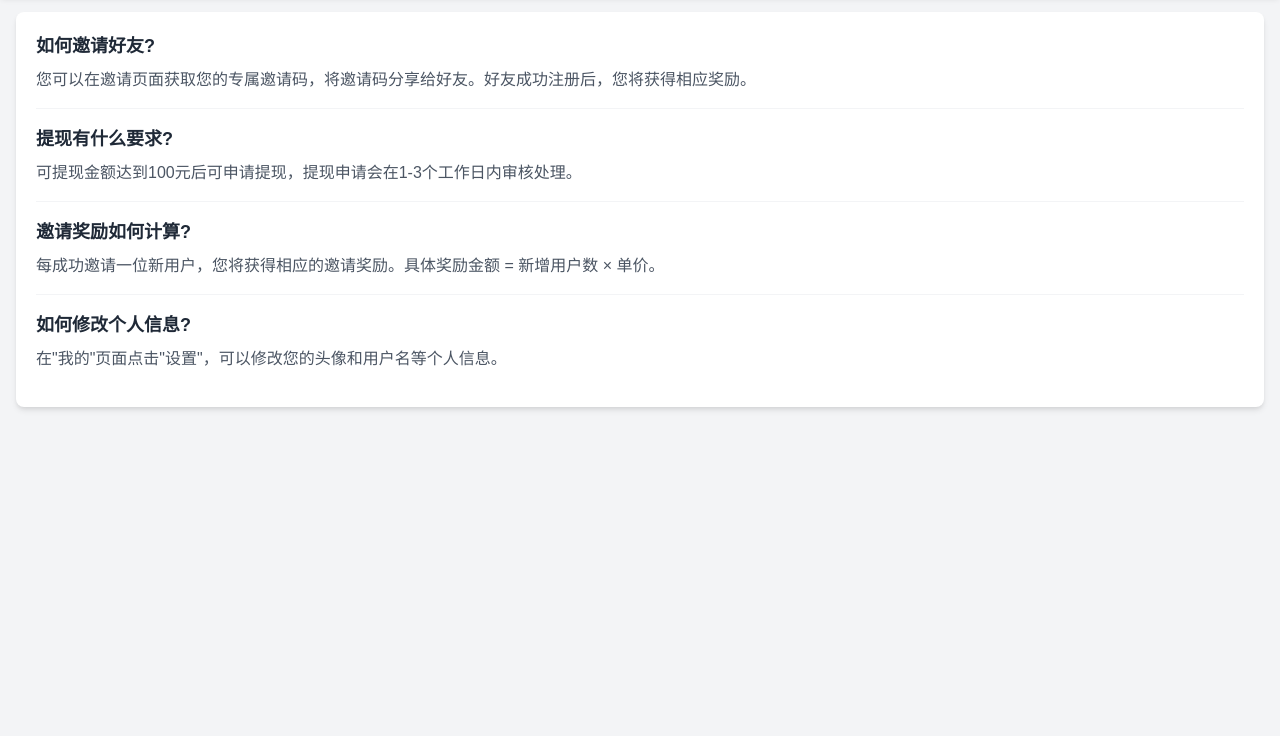
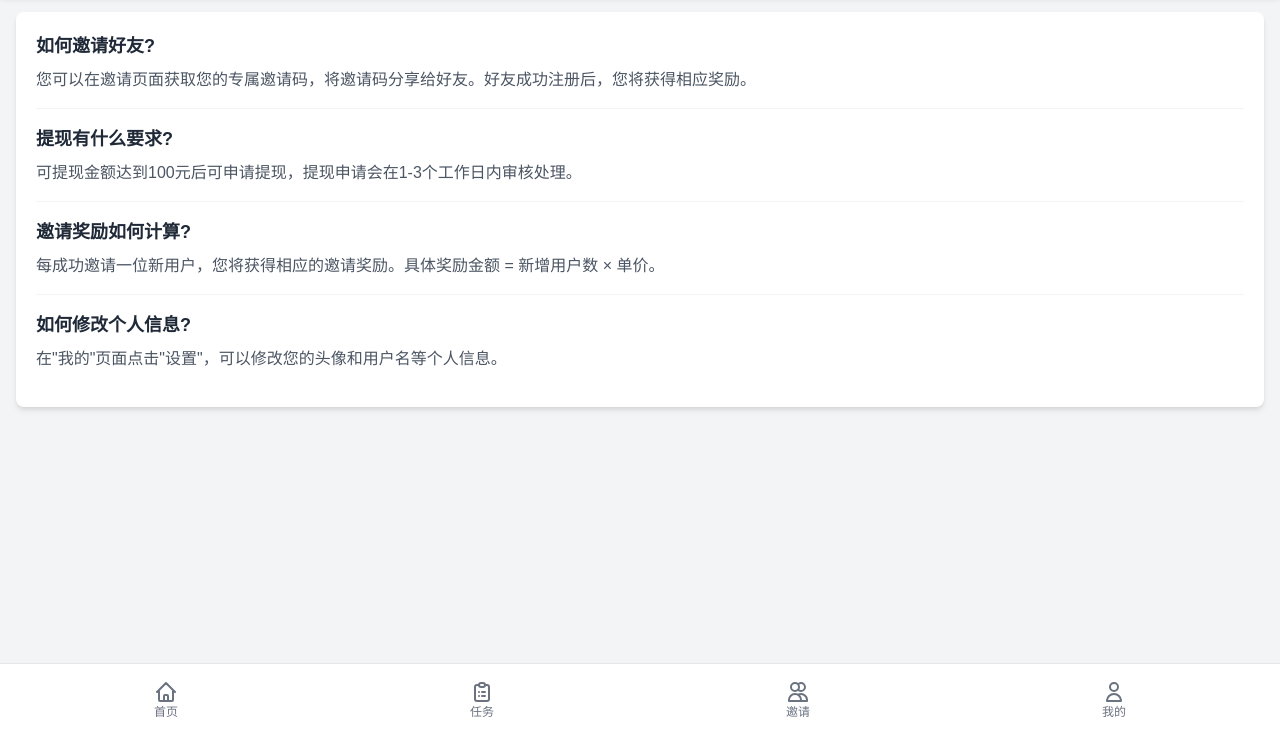
Before and after one commit to gegj/cy3, a plain HTML site: page pages/faq.html in a window 1280 px wide. Shown: the part 64-800 px from the top of the page. Drawn offline with nearby package versions, Linux system fonts and the light colour scheme.

Commit message:
Update faq.html

```diff
--- a/pages/faq.html
+++ b/pages/faq.html
@@ -28,6 +28,34 @@
                 <div class="text-center py-5 text-gray-500" id="empty-message">加载中...</div>
             </div>
         </main>
+
+        <!-- 底部导航 -->
+        <nav class="bg-white border-t border-gray-200 flex items-center justify-around p-2">
+            <a href="../index.html" class="flex flex-col items-center p-2 text-gray-500">
+                <svg xmlns="http://www.w3.org/2000/svg" class="h-6 w-6" fill="none" viewBox="0 0 24 24" stroke="currentColor">
+                    <path stroke-linecap="round" stroke-linejoin="round" stroke-width="2" d="M3 12l2-2m0 0l7-7 7 7M5 10v10a1 1 0 001 1h3m10-11l2 2m-2-2v10a1 1 0 01-1 1h-3m-6 0a1 1 0 001-1v-4a1 1 0 011-1h2a1 1 0 011 1v4a1 1 0 001 1m-6 0h6" />
+                </svg>
+                <span class="text-xs">首页</span>
+            </a>
+            <a href="task.html" class="flex flex-col items-center p-2 text-gray-500">
+                <svg xmlns="http://www.w3.org/2000/svg" class="h-6 w-6" fill="none" viewBox="0 0 24 24" stroke="currentColor">
+                    <path stroke-linecap="round" stroke-linejoin="round" stroke-width="2" d="M9 5H7a2 2 0 00-2 2v12a2 2 0 002 2h10a2 2 0 002-2V7a2 2 0 00-2-2h-2M9 5a2 2 0 002 2h2a2 2 0 002-2M9 5a2 2 0 012-2h2a2 2 0 012 2m-3 7h3m-3 4h3m-6-4h.01M9 16h.01" />
+                </svg>
+                <span class="text-xs">任务</span>
+            </a>
+            <a href="invite.html" class="flex flex-col items-center p-2 text-gray-500">
+                <svg xmlns="http://www.w3.org/2000/svg" class="h-6 w-6" fill="none" viewBox="0 0 24 24" stroke="currentColor">
+                    <path stroke-linecap="round" stroke-linejoin="round" stroke-width="2" d="M12 4.354a4 4 0 110 5.292M15 21H3v-1a6 6 0 0112 0v1zm0 0h6v-1a6 6 0 00-9-5.197M13 7a4 4 0 11-8 0 4 4 0 018 0z" />
+                </svg>
+                <span class="text-xs">邀请</span>
+            </a>
+            <a href="my.html" class="flex flex-col items-center p-2 text-gray-500">
+                <svg xmlns="http://www.w3.org/2000/svg" class="h-6 w-6" fill="none" viewBox="0 0 24 24" stroke="currentColor">
+                    <path stroke-linecap="round" stroke-linejoin="round" stroke-width="2" d="M16 7a4 4 0 11-8 0 4 4 0 018 0zM12 14a7 7 0 00-7 7h14a7 7 0 00-7-7z" />
+                </svg>
+                <span class="text-xs">我的</span>
+            </a>
+        </nav>
     </div>
 
     <script src="../js/db.js"></script>
```
